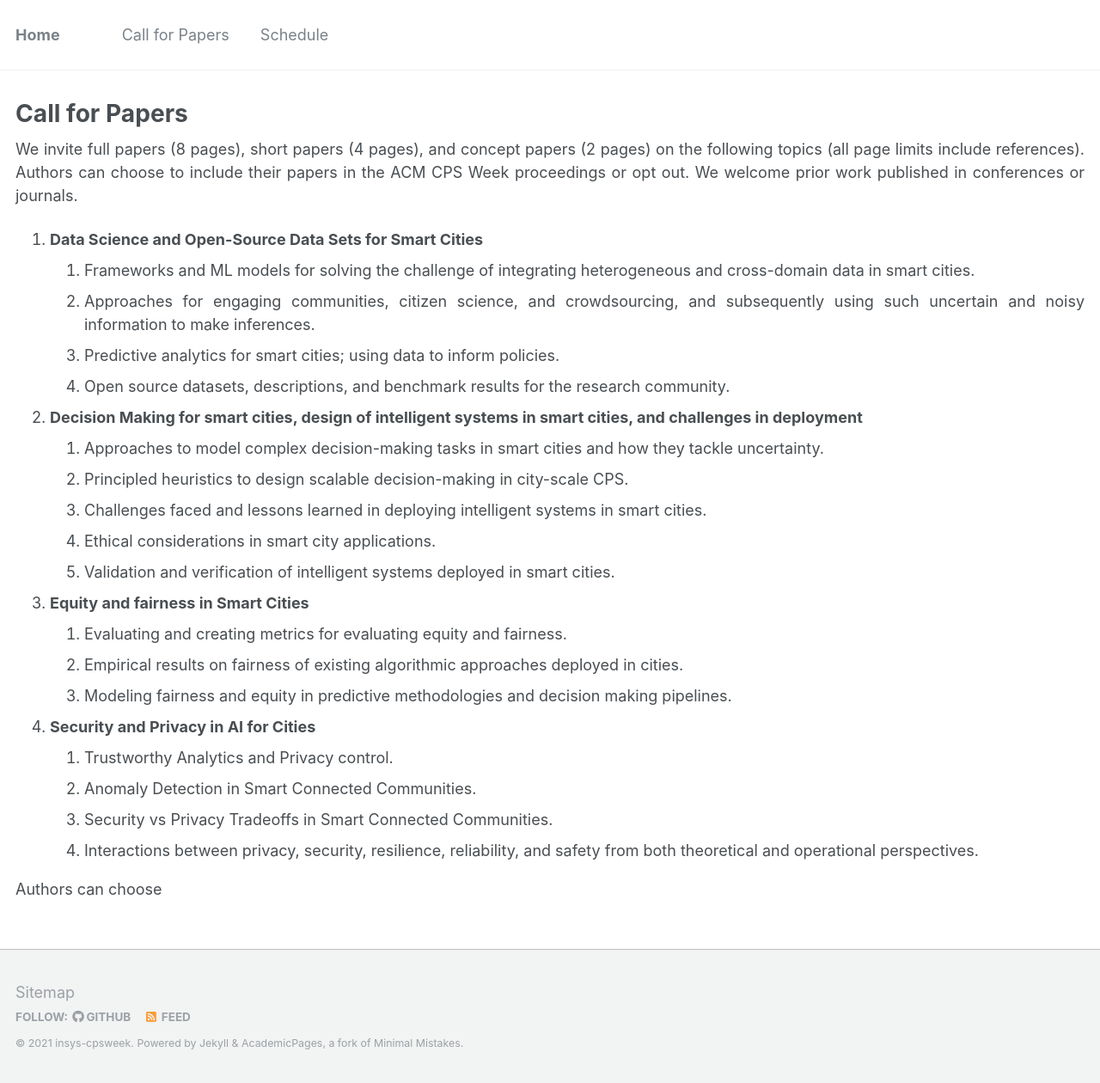
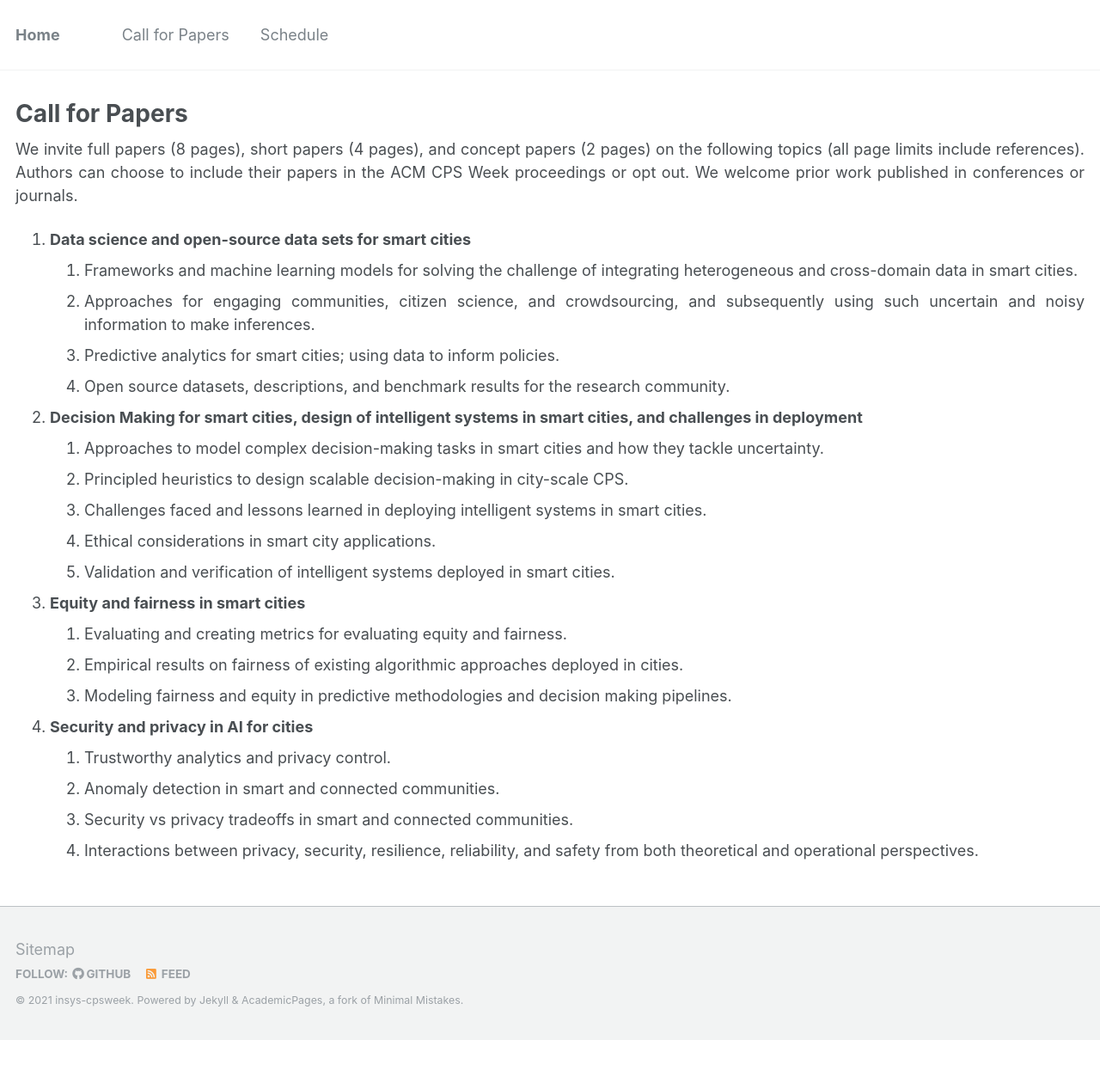
Before and after one commit to insys-cpsweek/insys-cpsweek.github.io, a Jekyll site: the page built from _pages/cfp.md, in a window 1280 px wide. Shown: the whole page at 86% size. Built offline with Jekyll 4.4.1, drawn with Linux system fonts in a browser that asks for light colours; after the commit the page ends 1210 px from its top, so only the background shows below that.

Commit message:
corrected dates and capitalization

```diff
--- a/_pages/cfp.md
+++ b/_pages/cfp.md
@@ -7,9 +7,9 @@ author_profile: true
 We invite full papers (8 pages), short papers (4 pages), and concept papers (2 pages) on the following topics (all page limits include references). Authors can choose to include their papers in the ACM CPS Week proceedings or opt out. We welcome prior work published in conferences or journals.
 
 <ol>
-<li><b>Data Science and Open-Source Data Sets for Smart Cities</b>
+<li><b>Data science and open-source data sets for smart cities</b>
 <ol>
-<li>Frameworks and ML models for solving the challenge of integrating heterogeneous and cross-domain data in smart cities.</li>
+<li>Frameworks and machine learning models for solving the challenge of integrating heterogeneous and cross-domain data in smart cities.</li>
 <li>Approaches for engaging communities, citizen science, and crowdsourcing, and subsequently using such uncertain and noisy information to make inferences.</li>
 <li>Predictive analytics for smart cities; using data to inform policies.</li>
 <li>Open source datasets, descriptions, and benchmark results for the research community.</li>
@@ -22,20 +22,17 @@ We invite full papers (8 pages), short papers (4 pages), and concept papers (2 p
 <li>Ethical considerations in smart city applications.</li>
 <li>Validation and verification of intelligent systems deployed in smart cities.</li>
 </ol></li>
-<li><b>Equity and fairness in Smart Cities</b>
+<li><b>Equity and fairness in smart cities</b>
 <ol>
 <li>Evaluating and creating metrics for evaluating equity and fairness.</li>
 <li>Empirical results on fairness of existing algorithmic approaches deployed in cities.</li>
 <li>Modeling fairness and equity in predictive methodologies and decision making pipelines.</li>
 </ol></li>
-<li><b>Security and Privacy in AI for Cities</b>
+<li><b>Security and privacy in AI for cities</b>
 <ol>
-<li>Trustworthy Analytics and Privacy control.</li>
-<li>Anomaly Detection in Smart Connected Communities.</li>
-<li>Security vs Privacy Tradeoffs in Smart Connected Communities.</li>
+<li>Trustworthy analytics and privacy control.</li>
+<li>Anomaly detection in smart and connected communities.</li>
+<li>Security vs privacy tradeoffs in smart and connected communities.</li>
 <li>Interactions between privacy, security, resilience, reliability, and safety from both theoretical and operational perspectives.</li>
 </ol></li>
 </ol>
-
-
-Authors can choose
```
Also changed, not shown: _pages/about.md (+1 -1 lines), 1 other file.
